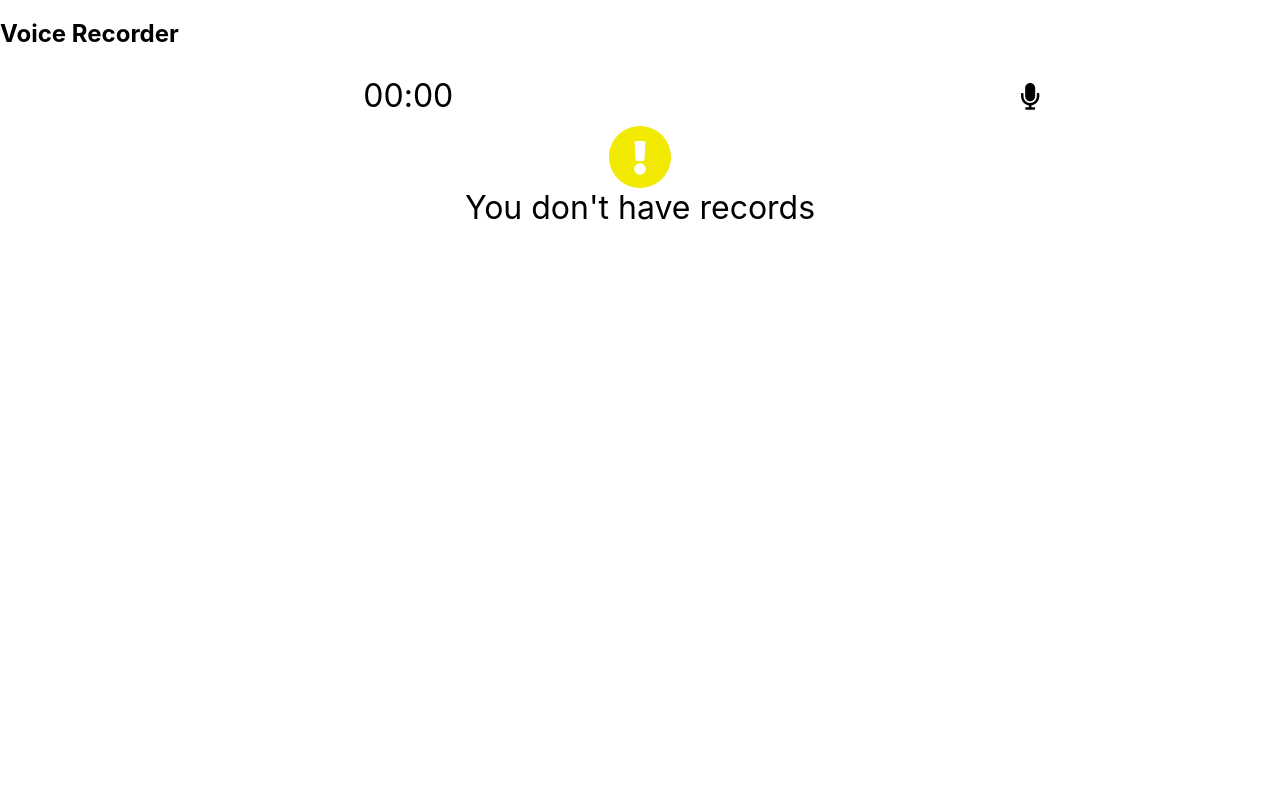
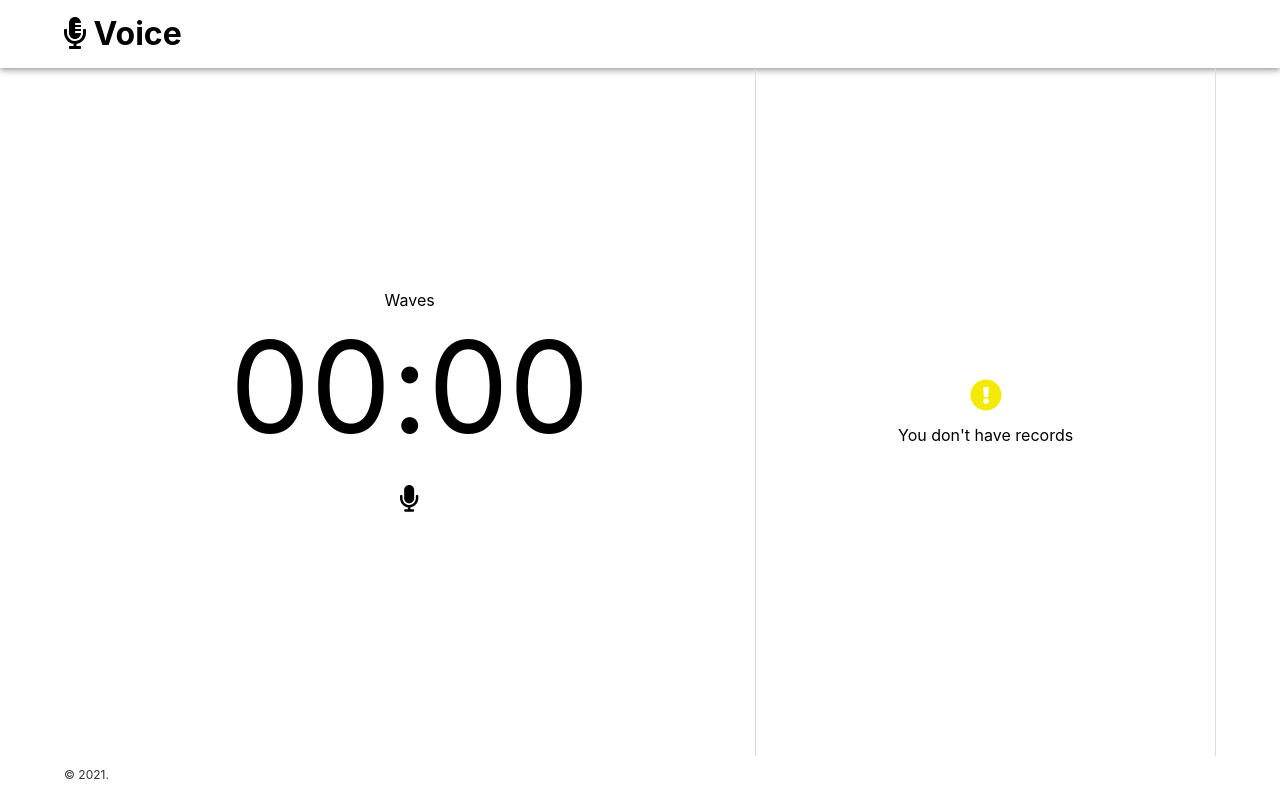
Before and after one commit to vulchivijay/react-audio-video-record-app, a React (Create React App) app: page / in a window 1280 px wide. Built offline with nearby package versions, Linux system fonts and the light colour scheme.

Commit message:
UI design

```diff
--- a/src/App.css
+++ b/src/App.css
@@ -1,151 +1,28 @@
-.controls-container {
-  height: 15%;
-  display: flex;
-  justify-content: space-evenly;
-  padding: 0.5rem;
+/* App style */
+header {
+  box-shadow: 0px 2px 4px -1px rgb(0 0 0 / 20%),
+              0px 4px 5px 0px rgb(0 0 0 / 14%),
+              0px 1px 10px 0px rgb(0 0 0 / 12%);
+  background: #ffffff;
 }
 
-.recorder-display {
-  width: 50%;
-  display: flex;
-  align-items: center;
-  font-size: 2rem;
+footer {
+  height: 30px;
+  font-size: 12px;
+  color: #333;
 }
 
-@keyframes animated-block {
-  0% {
-    opacity: 0;
-  }
-  100% {
-    opacity: 1;
-  }
+.container {
+  margin: auto;
+  max-width: 90%;
 }
 
-.recording-indicator {
-  width: 10px;
-  height: 10px;
-  margin-right: 0.5rem;
-  border-radius: 50%;
-  background-color: #099fff;
-  animation-name: animated-block;
-  animation-duration: 2s;
-  animation-iteration-count: infinite;
+.logo {
+  margin: 0;
+  padding: 15px 0;
 }
 
-.recording-time {
-  width: 80%;
+.record-wrapper {
   display: flex;
-  align-items: center;
-  justify-content: center;
+  height: calc(100vh - 112px);
 }
-
-.cancel-button-container {
-  width: 20%;
-  display: grid;
-  place-content: center;
-  animation-name: animated-block;
-  animation-duration: 2s;
-}
-
-.start-button,
-.cancel-button {
-  border: none;
-  border-radius: 50%;
-  background-color: #fff;
-  cursor: pointer;
-}
-
-.cancel-button:hover {
-  color: #fd1c03;
-}
-
-.cancel-button {
-  width: 25px;
-  height: 25px;
-}
-
-.start-button-container {
-  width: 15%;
-  display: grid;
-  place-content: center;
-}
-
-.start-button:hover {
-  color: #41295a;
-  background-color: #f2ea02;
-}
-
-.start-button {
-  width: 40px;
-  height: 40px;
-}
-
-// list
-.recordings-container {
-  height: 85%;
-  padding: 0 2rem;
-}
-
-.recordings-container h1 {
-  margin-bottom: 1rem;
-  text-align: center;
-}
-
-.no-records {
-  height: 100%;
-  display: grid;
-  place-content: center;
-  place-items: center;
-  font-size: 2rem;
-  text-align: center;
-}
-
-.recordings-list::-webkit-scrollbar {
-  width: 5px;
-}
-
-.recordings-list::-webkit-scrollbar-track {
-  background: #e4d3cf;
-}
-
-.recordings-list::-webkit-scrollbar-thumb {
-  background: #099fff;
-}
-
-.recordings-list {
-  max-height: 85%;
-  display: grid;
-  justify-content: center;
-  overflow-y: auto;
-}
-
-.record {
-  display: flex;
-  justify-content: space-evenly;
-  padding: 0.5rem;
-}
-
-.record audio {
-  min-width: 80%;
-  max-width: 60%;
-}
-
-.delete-button-container {
-  min-width: 20%;
-  max-width: 10%;
-  display: grid;
-  place-content: center;
-}
-
-.delete-button {
-  width: 25px;
-  height: 25px;
-  border: none;
-  border-radius: 50%;
-  background-color: #fff;
-  cursor: pointer;
-}
-
-.delete-button:hover {
-  color: #fd1c03;
-}
--- a/src/App.js
+++ b/src/App.js
@@ -1,6 +1,9 @@
 import RecorderController from './components/recorder-controller';
 import RecordingsList from './components/recordings-list';
 import useRecorder from './hooks/useRecorder';
+
+import Header from './components/header';
+import Footer from './components/footer';
 
 import './App.css';
 
@@ -9,13 +12,12 @@ function App() {
   const { audio } = recorderState;
   return (
     <div className="App">
-      <section>
-        <h1>Voice Recorder</h1>
-        <div>
-          <RecorderController recorderState={recorderState} handlers={handlers} />
-          <RecordingsList audio={audio} />
-        </div>
-      </section>
+      <Header />
+      <div className="container record-wrapper">
+        <RecorderController recorderState={recorderState} handlers={handlers} />
+        <RecordingsList audio={audio} />
+      </div>
+      <Footer />
     </div>
   );
 }
--- /dev/null
+++ b/src/components/footer.js
@@ -0,0 +1,11 @@
+import React from 'react';
+
+export default function Footer () {
+  return (
+    <footer>
+      <div className="container">
+        <p>&copy; 2021.</p>
+      </div>
+    </footer>
+  )
+}
--- /dev/null
+++ b/src/components/header.js
@@ -0,0 +1,13 @@
+import React from 'react';
+import { FontAwesomeIcon } from "@fortawesome/react-fontawesome";
+import { faMicrophoneAlt } from "@fortawesome/free-solid-svg-icons";
+
+export default function Header() {
+  return (
+    <header>
+      <div className="container">
+        <h1 className="logo"><FontAwesomeIcon icon={faMicrophoneAlt} /> <span>Voice</span></h1>
+      </div>
+    </header>
+  )
+}
--- /dev/null
+++ b/src/components/recorder-controller.css
@@ -0,0 +1,70 @@
+.controls-container {
+  width: 60%;
+  display: flex;
+  text-align: center;
+  padding: 15px;
+  flex-direction: column;
+  justify-content: center;
+}
+
+@keyframes animated-block {
+  0% {
+    opacity: 0;
+  }
+  100% {
+    opacity: 1;
+  }
+}
+
+.recording-indicator {
+  width: 10px;
+  height: 10px;
+  margin-right: 0.5rem;
+  border-radius: 50%;
+  background-color: #099fff;
+  animation-name: animated-block;
+  animation-duration: 2s;
+  animation-iteration-count: infinite;
+}
+
+.recording-time {
+  display: flex;
+  align-items: center;
+  justify-content: center;
+  font-size: 8rem;
+}
+
+.cancel-button-container {
+  animation-name: animated-block;
+  animation-duration: 2s;
+}
+
+.start-button-container {
+  padding: 15px 0;
+}
+
+.start-button,
+.cancel-button {
+  display: inline-block;
+  vertical-align: middle;
+  margin: 0 5px;
+  border: none;
+  border-radius: 50%;
+  background-color: #fff;
+  cursor: pointer;
+}
+
+.cancel-button:hover {
+  color: #fd1c03;
+}
+
+.start-button:hover {
+  color: #41295a;
+  background-color: #f2ea02;
+}
+
+.start-button,
+.cancel-button {
+  width: 40px;
+  height: 40px;
+}
--- a/src/components/recorder-controller.js
+++ b/src/components/recorder-controller.js
@@ -1,6 +1,8 @@
 import { FontAwesomeIcon } from "@fortawesome/react-fontawesome";
 import { faMicrophone, faTimes, faSave } from "@fortawesome/free-solid-svg-icons";
 import { formatMinutes, formatSeconds } from "./../utils/format-time";
+
+import './recorder-controller.css';
 
 export default function RecorderControls({ recorderState, handlers }) {
   const { recordingMinutes, recordingSeconds, initRecording } = recorderState;
@@ -8,6 +10,9 @@ export default function RecorderControls({ recorderState, handlers }) {
 
   return (
     <div className="controls-container">
+      <div className="recorder-waves">
+        Waves
+      </div>
       <div className="recorder-display">
         <div className="recording-time">
           {initRecording && <div className="recording-indicator"></div>}
@@ -15,15 +20,13 @@ export default function RecorderControls({ recorderState, handlers }) {
           <span>:</span>
           <span>{formatSeconds(recordingSeconds)}</span>
         </div>
-        {initRecording && (
-          <div className="cancel-button-container">
-            <button className="cancel-button" title="Cancel recording" onClick={cancelRecording}>
-              <FontAwesomeIcon icon={faTimes} />
-            </button>
-          </div>
-        )}
       </div>
       <div className="start-button-container">
+        {initRecording && (
+          <button className="cancel-button" title="Cancel recording" onClick={cancelRecording}>
+            <FontAwesomeIcon icon={faTimes} />
+          </button>
+        )}
         {initRecording ? (
           <button
             className="start-button"
--- /dev/null
+++ b/src/components/recordings-list.css
@@ -0,0 +1,74 @@
+.recordings-container {
+  width: 40%;
+  padding: 15px;
+  border-right: 1px solid #dddddd;
+  border-left: 1px solid #dddddd;
+}
+
+.recordings-container h1 {
+  margin-bottom: 1rem;
+  text-align: center;
+}
+
+.no-records {
+  height: 100%;
+  display: grid;
+  place-content: center;
+  place-items: center;
+  font-size: 1rem;
+  text-align: center;
+}
+
+.no-records span {
+  padding-top: 15px;
+}
+
+.recordings-list::-webkit-scrollbar {
+  width: 5px;
+}
+
+.recordings-list::-webkit-scrollbar-track {
+  background: #e4d3cf;
+}
+
+.recordings-list::-webkit-scrollbar-thumb {
+  background: #099fff;
+}
+
+.recordings-list {
+  display: flex;
+  justify-content: center;
+  overflow-y: auto;
+}
+
+.record {
+  display: flex;
+  justify-content: space-evenly;
+  padding: 0.5rem;
+  background: #ffffff;
+}
+
+.record audio {
+  min-width: 80%;
+  max-width: 60%;
+}
+
+.delete-button-container {
+  min-width: 20%;
+  max-width: 10%;
+  display: grid;
+  place-content: center;
+}
+
+.delete-button {
+  width: 25px;
+  height: 25px;
+  border: none;
+  border-radius: 50%;
+  background-color: #fff;
+  cursor: pointer;
+}
+
+.delete-button:hover {
+  color: #fd1c03;
+}
--- a/src/components/recordings-list.js
+++ b/src/components/recordings-list.js
@@ -1,6 +1,8 @@
 import { FontAwesomeIcon } from "@fortawesome/react-fontawesome";
 import { faTrashAlt, faExclamationCircle } from "@fortawesome/free-solid-svg-icons";
 import useRecordingsList from "./../hooks/use-recording-list";
+
+import './recordings-list.css';
 
 export default function RecordingsList({ audio }) {
   const { recordings, deleteAudio } = useRecordingsList(audio);
--- a/src/index.css
+++ b/src/index.css
@@ -8,6 +8,13 @@ html {
   line-height: 1.2;
 }
 
+html,
+body,
+#root,
+.App {
+  height: 100vh;
+}
+
 body {
   margin: 0;
   font-family: -apple-system, BlinkMacSystemFont, 'Segoe UI', 'Roboto', 'Oxygen',
@@ -15,6 +22,7 @@ body {
     sans-serif;
   -webkit-font-smoothing: antialiased;
   -moz-osx-font-smoothing: grayscale;
+  font-size: 16px;
 }
 
 code {
```
